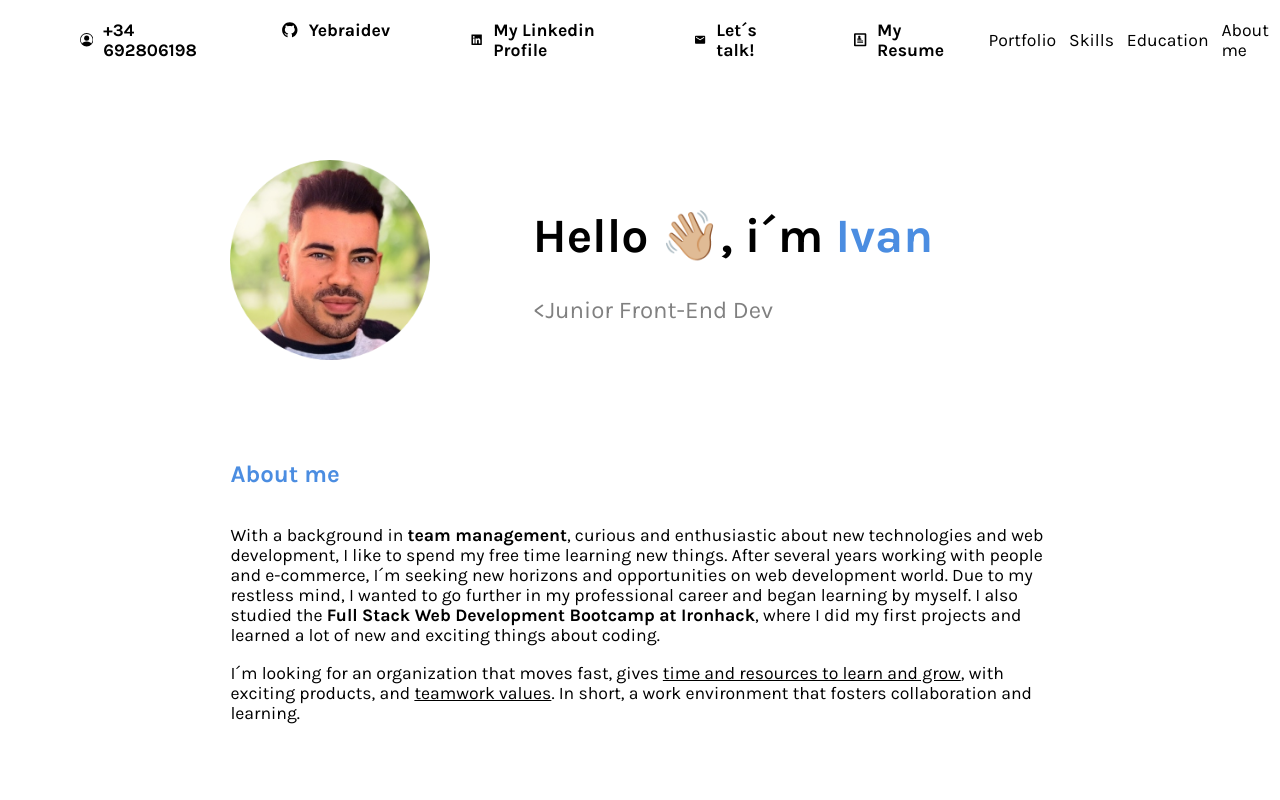
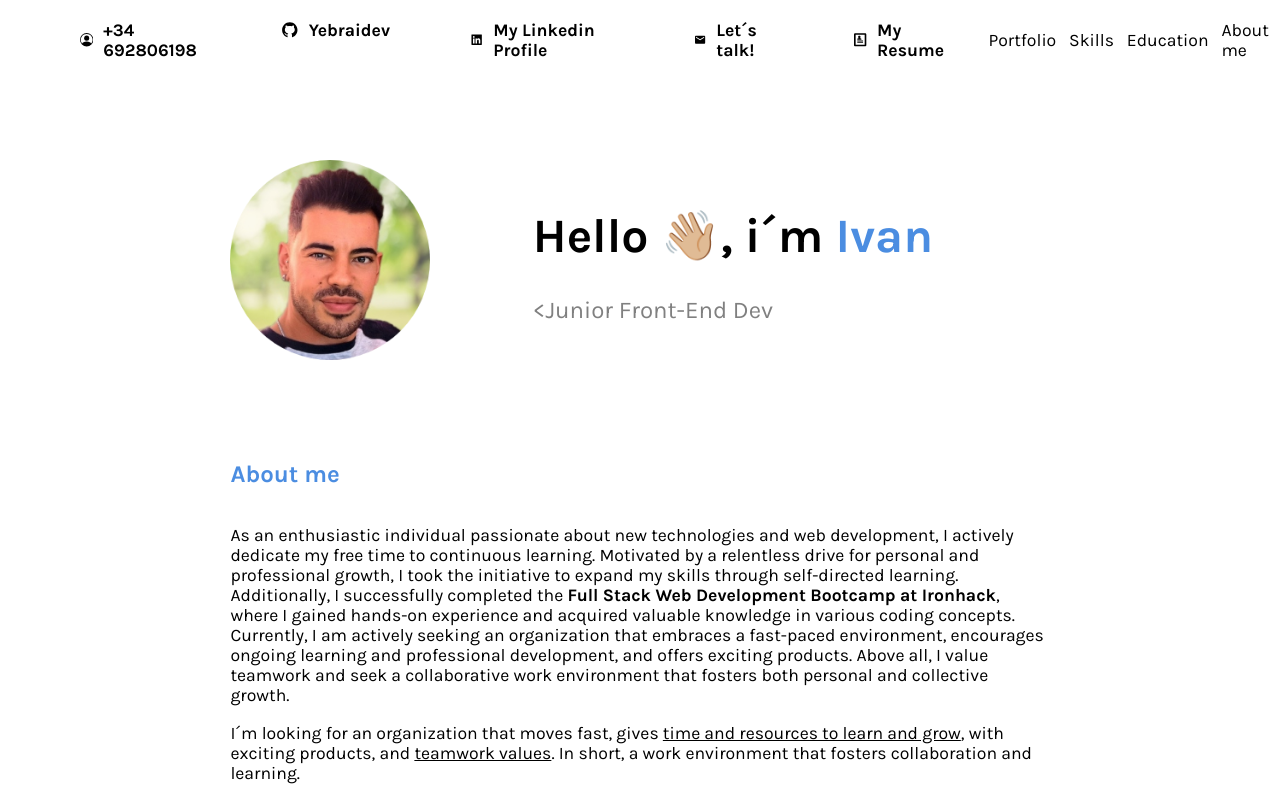
Before and after one commit to yebrai/yebraidev, a Next.js app: page / in a window 1280 px wide. Shown: the top 800 px of the page. Built offline with nearby package versions, Linux system fonts and the light colour scheme.

Commit message:
changes in about

```diff
--- a/src/components/AppAbout/About.jsx
+++ b/src/components/AppAbout/About.jsx
@@ -6,15 +6,18 @@ export default function About() {
       <h2 id="about">About me</h2>
       <div className={styles.aboutContainer}>
         <p>
-          With a background in <b>team management</b>, curious and enthusiastic
-          about new technologies and web development, I like to spend my free
-          time learning new things. After several years working with people and
-          e-commerce, I´m seeking new horizons and opportunities on web
-          development world. Due to my restless mind, I wanted to go further in
-          my professional career and began learning by myself. I also studied
-          the <b>Full Stack Web Development Bootcamp at Ironhack</b>, where I
-          did my first projects and learned a lot of new and exciting things
-          about coding.
+          As an enthusiastic individual passionate about new technologies and
+          web development, I actively dedicate my free time to continuous
+          learning. Motivated by a relentless drive for personal and
+          professional growth, I took the initiative to expand my skills through
+          self-directed learning. Additionally, I successfully completed the{" "}
+          <b>Full Stack Web Development Bootcamp at Ironhack</b>, where I gained
+          hands-on experience and acquired valuable knowledge in various coding
+          concepts. Currently, I am actively seeking an organization that
+          embraces a fast-paced environment, encourages ongoing learning and
+          professional development, and offers exciting products. Above all, I
+          value teamwork and seek a collaborative work environment that fosters
+          both personal and collective growth.
         </p>
         <p>
           I´m looking for an organization that moves fast, gives{" "}
```
